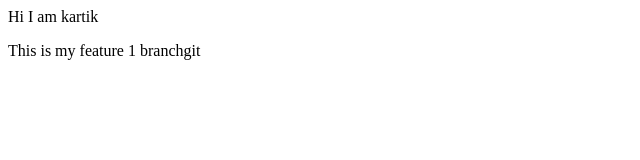
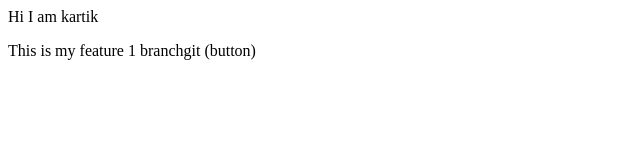
Before and after one commit to Kartikchalawadi/LocalRepos, a plain HTML site: page index.html in a window 1280 px wide. Shown: the full height of the page, 0-640 px from the left. Drawn offline with Linux system fonts and the light colour scheme.

```diff
--- a/index.html
+++ b/index.html
@@ -1,2 +1,2 @@
 <p>Hi I am kartik </p>
-<p1>This is my feature 1 branchgit </p1>
+<p1>This is my feature 1 branchgit (button)</p1>
```
